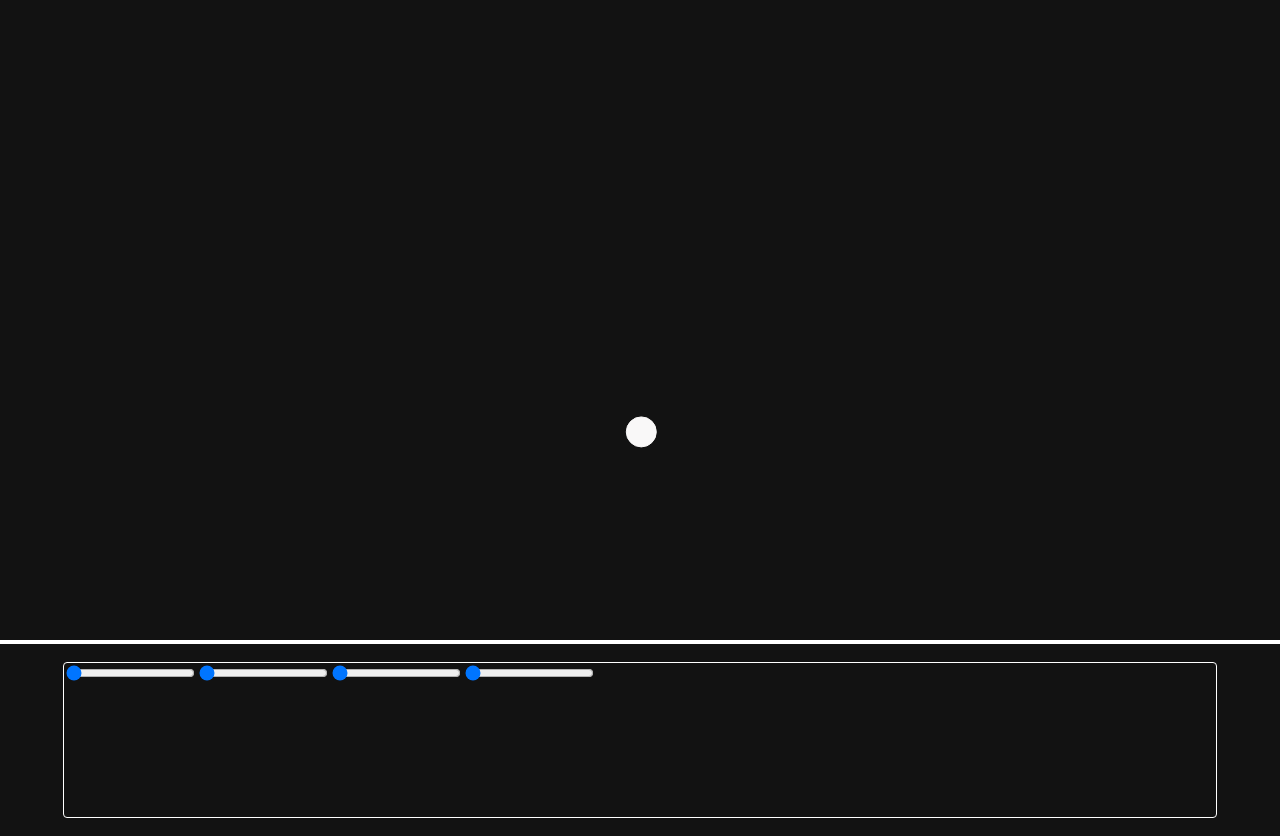
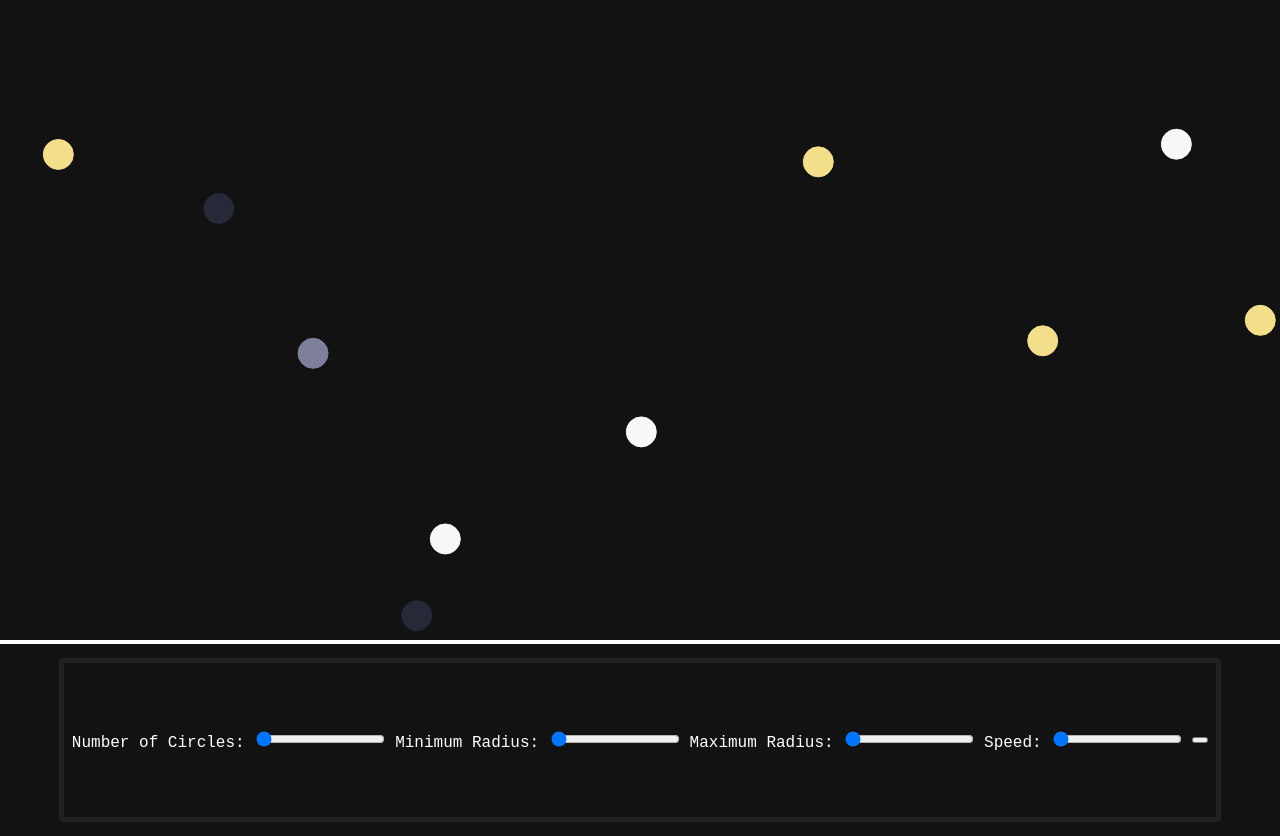
Before and after one commit to helloitsnaveen/Grav, a plain HTML site: page index.html in a window 1280 px wide. Drawn offline with Linux system fonts and the light colour scheme.

Commit message:
add user range input, setup to customize input

```diff
--- a/circles_canvas.js
+++ b/circles_canvas.js
@@ -17,6 +17,7 @@ addEventListener('mousemove', e => {
 addEventListener('resize', () => {
     canvas.width = innerWidth;
     canvas.height = 80/100 * innerHeight;
+
 
     program.init();
 });
@@ -156,8 +157,33 @@ class Program {
     };
 };
 
+// document.getElementById('range-submit').onClick = () => {
+//     // const numCircles = document.getElementById('num-circles-range').value;
+//     // const minRad = document.getElementById('min-rad-range').value;
+//     // const maxRad = document.getElementById('max-rad-range').value;
+//     // const speedRange = document.getElementById('speed-range').value;
+
+//     // const program = new Program(numCircles, minRad, maxRad, speedRange);
+//     // program.init();
+//     // program.run();
+
+//     console.log('button works');
+// };
+
 
 // final creation of run program, with parameters.
 // numCircles, minRad, maxRad, speed
-const program = new Program(1, 15, 85, 3);
+const program = new Program(10, 15, 85, 3);
+console.log(program);
 program.run();
+
+document.getElementById('range-submit').addEventListener('click', () => {
+    const numCircles = parseInt(document.getElementById('num-circles-range').value);
+    const minRad = parseInt(document.getElementById('min-rad-range').value);
+    const maxRad = parseInt(document.getElementById('max-rad-range').value);
+    const speedRange = parseInt(document.getElementById('speed-range').value);
+
+    const userProgram = new Program(numCircles, minRad, maxRad, speedRange);
+    console.log(userProgram);
+    userProgram.run();
+});
--- a/index.html
+++ b/index.html
@@ -9,24 +9,34 @@
 </head>
 <body style='margin: 0;'>
     <canvas class='circle-canvas' style='background-color: #121212;'></canvas>
-    <script src='circles_canvas.js'></script>
 
     <div class='controls-container'>
         <div class='sliders-container'>
             <div class='num-circles-wrapper'>
-                <input type="range" min='1' max='100' value='1' id='num-circles-range'>
+                <label class='range-label'>Number of Circles:
+                    <input type="range" min='1' max='100' value='1' id='num-circles-range'>
+                </label>
             </div>
             <div class='min-rad-wrapper'>
-                <input type="range" min='1' max='100' value='1' id='min-rad-range'>
+                <label class='range-label'>Minimum Radius:
+                    <input type="range" min='1' max='100' value='1' id='min-rad-range'>
+                </label>
             </div>
             <div class='max-rad-wrapper'>
-                <input type="range" min='1' max='100' value='1' id='max-rad-range'>
+                <label class='range-label'>Maximum Radius:
+                    <input type="range" min='1' max='100' value='1' id='max-rad-range'>
+                </label>
             </div>
             <div class='speed-wrapper'>
-                <input type="range" min='1' max='100' value='1' id='speed-range'>
+                <label class='range-label'>Speed:
+                    <input type="range" min='1' max='100' value='1' id='speed-range'>
+                </label>
             </div>
+
+            <button id='range-submit'></button>
         </div>
 
     </div>
+    <script src='circles_canvas.js'></script>
 </body>
 </html>
--- a/stylesheets/styling.css
+++ b/stylesheets/styling.css
@@ -17,19 +17,26 @@
 
 .sliders-container {
     display: flex;
+    align-items: center;
+    justify-content: space-evenly;
 
     height: 12vw;
     width: 90vw;
 
-    border: 1px solid white;
+    border: 5px solid #212121;
 
     border-radius: 4px;
     transition-duration: 1s;
 }
 
 .sliders-container:hover {
-    border: 1px solid white;
+    border: 5px solid black;
 
     border-radius: 10px;
     transition-duration: 1s;
 }
+
+.range-label {
+    color: white;
+    font-family: 'Courier New', Courier, monospace
+}
```
